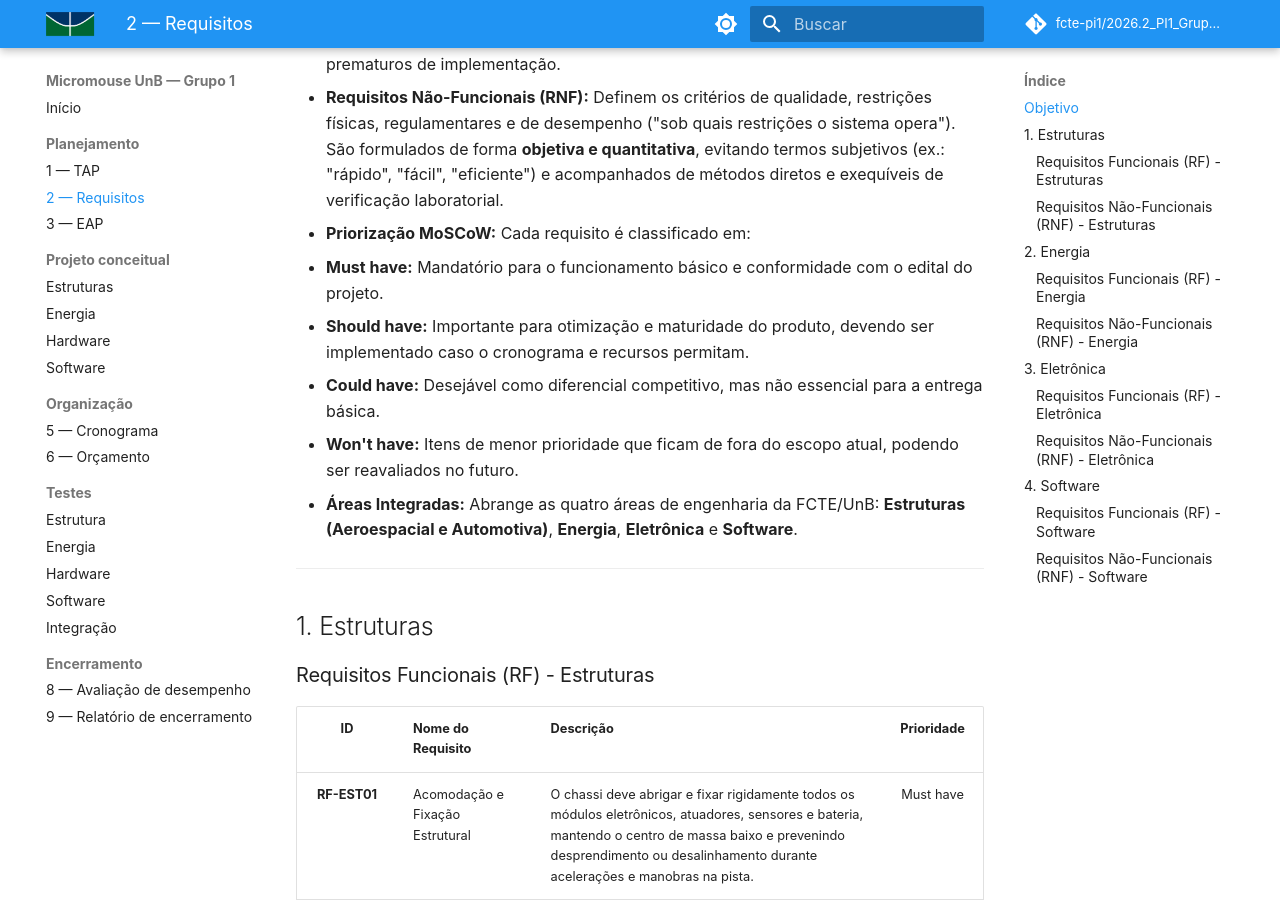
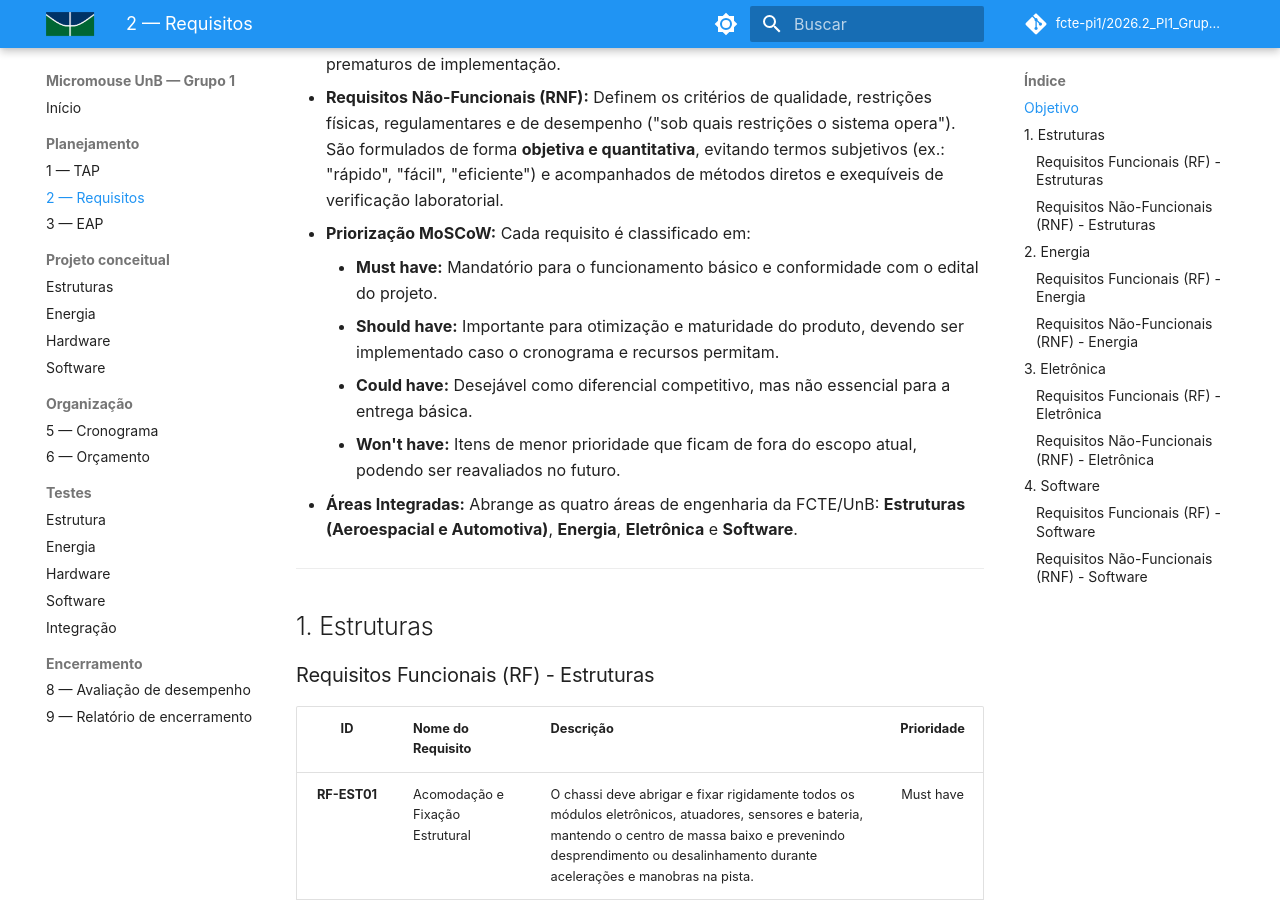
Before and after one commit to fcte-pi1/2026.2_PI1_Grupo1_Lui, an MkDocs documentation site: the page built from docs/2 - Requisitos.md, in a window 1280 px wide and 900 px high, scrolled down 390 px. Built offline with MkDocs 1.6.1 and Material for MkDocs 9.7.7, drawn with Linux system fonts in a browser that asks for light colours; comment, search, counter and statistics services are not loaded.

```diff
--- a/docs/2 - Requisitos.md
+++ b/docs/2 - Requisitos.md
@@ -6,10 +6,10 @@ Definir e documentar formalmente os requisitos do projeto do robô Micromouse e
 * **Requisitos Funcionais (RF):** Descrevem as funcionalidades e capacidades operacionais do sistema ("o que o sistema deve fazer"). São especificados em alto nível (formato de Épico), focando no comportamento esperado sem impor detalhes prematuros de implementação.
 * **Requisitos Não-Funcionais (RNF):** Definem os critérios de qualidade, restrições físicas, regulamentares e de desempenho ("sob quais restrições o sistema opera"). São formulados de forma **objetiva e quantitativa**, evitando termos subjetivos (ex.: "rápido", "fácil", "eficiente") e acompanhados de métodos diretos e exequíveis de verificação laboratorial.
 * **Priorização MoSCoW:** Cada requisito é classificado em:
-  * **Must have:** Mandatório para o funcionamento básico e conformidade com o edital do projeto.
-  * **Should have:** Importante para otimização e maturidade do produto, devendo ser implementado caso o cronograma e recursos permitam.
-  * **Could have:** Desejável como diferencial competitivo, mas não essencial para a entrega básica.
-  * **Won't have:** Itens de menor prioridade que ficam de fora do escopo atual, podendo ser reavaliados no futuro.
+    - **Must have:** Mandatório para o funcionamento básico e conformidade com o edital do projeto.
+    - **Should have:** Importante para otimização e maturidade do produto, devendo ser implementado caso o cronograma e recursos permitam.
+    - **Could have:** Desejável como diferencial competitivo, mas não essencial para a entrega básica.
+    - **Won't have:** Itens de menor prioridade que ficam de fora do escopo atual, podendo ser reavaliados no futuro.
 * **Áreas Integradas:** Abrange as quatro áreas de engenharia da FCTE/UnB: **Estruturas (Aeroespacial e Automotiva)**, **Energia**, **Eletrônica** e **Software**.
 
 ---
```
